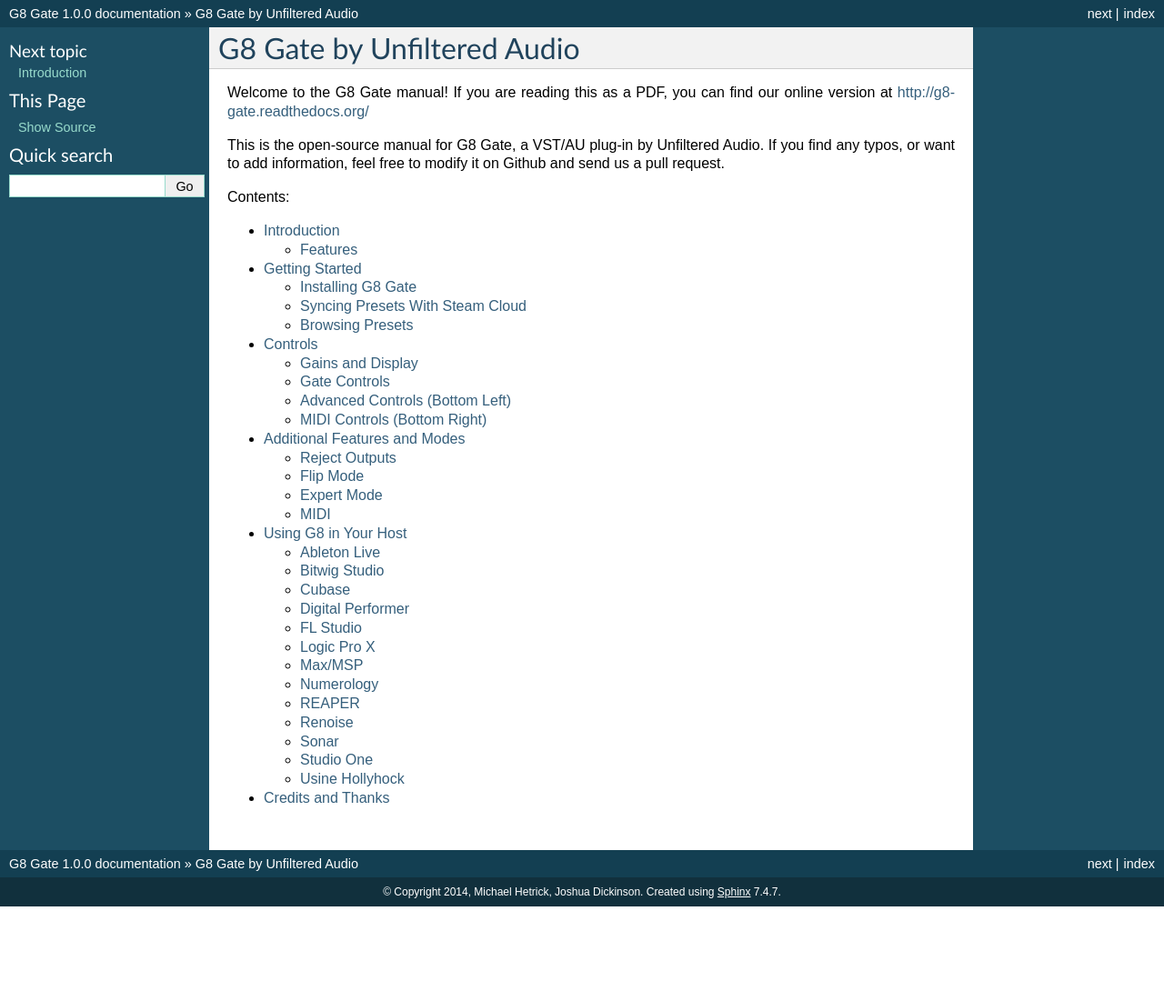
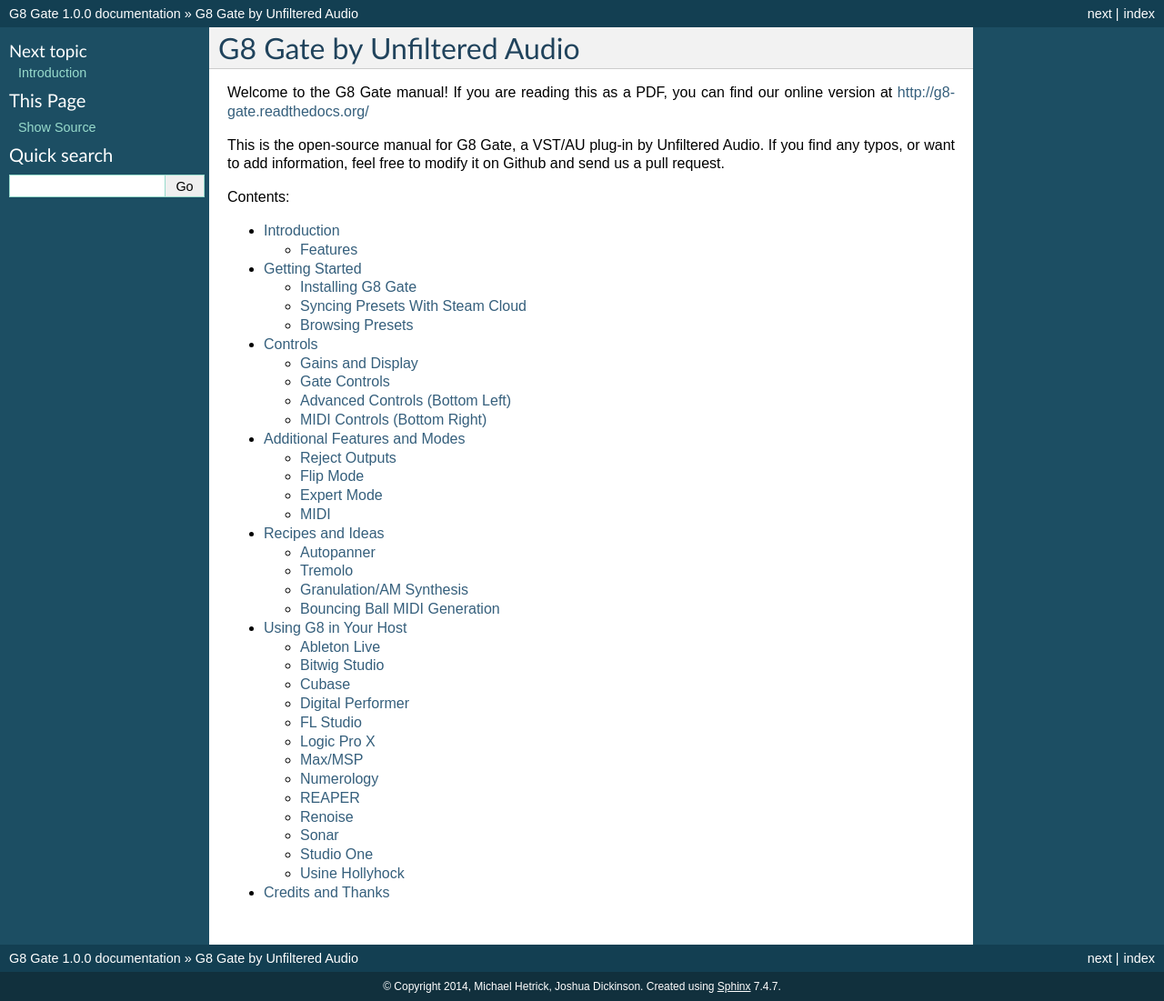
Before and after one commit to UnfilteredAudio/G8GateManual, a Sphinx documentation site: the page built from docs/index.rst, in a window 1280 px wide. Shown: the whole page at 91% size. Built offline with Sphinx 7.4.7, drawn with Linux system fonts in a browser that asks for light colours; formulas are drawn with MathJax 3; pages that are not in the unit, such as notebooks, are missing from menus; before the commit the page ends 997 px from its top, so only the background shows below that; some of the changed lines change nothing that is shown.

Commit message:
Added a recipes section

```diff
--- a/docs/index.rst
+++ b/docs/index.rst
@@ -20,5 +20,6 @@
   gettingstarted
   controls
   modes
+  recipes
   hostinstructions
   credits
--- /dev/null
+++ b/docs/recipes.rst
@@ -0,0 +1,40 @@
+Recipes and Ideas
+=================
+
+Autopanner
+----------
+
+- Take the main outputs from G8. If possible, mix the stereo outputs down to mono (Your DAW probably has a utility for doing this.)
+- Pan that track towards one channel.
+- Take the reject outputs, mix them down, and pan them towards the opposite channel.
+- **For Transient-based Autopanning**, use the "Regular Gating" mode and set the Threshold to a useful value. Your Attack, Release, and Hold times will control how quickly the pan occurs after the threshold is crossed.
+- **For Regular Autopanning**, use the "Cycle" mode and set the Threshold to its minimum value. Again, the Attack, Release, and Hold times will control the panning envelope.
+- For either above mode, the Attack and Release times give you separate control over how quickly the audio pans to one channel and how quickly it pans back. It is a rather dynamic effect!
+
+
+Tremolo
+-------
+
+- Set G8's behavior to "Cycle" (instead of "One Shot" or "Regular Gating").
+- Set the Threshold to its minimum value. You should hear a dramatic tremolo effect.
+- For a softer tremolo effect, adjust the "Reduction" value.
+- Attack, Release, and Hold settings will affect the tremolo's speed.
+
+
+Granulation/AM Synthesis
+------------------------
+
+- Set up the Tremolo patch described above.
+- Set the Attack, Release, and Hold settings to extremely low values. When you can no longer hear the individual cycles, you have achieved AM Synthesis.
+- To space the grains out more, increase the "Delay" setting.
+
+
+Bouncing Ball MIDI Generation
+-----------------------------
+
+- G8 does not need to receive audio for this effect to work.
+- Set the threshold to its minimum setting.
+- Change G8's behavior mode to "Cycle". The gate meter should be jumping up and down.
+- Connect G8's MIDI output to an instrument that you would like to trigger (For more detailed instructions, please see the section on "Using G8 In Your Host").
+- You should now hear the instrument triggering at a regular rate. For a more rapid bounce, decrease the Attack, Hold, and Release times.
+- Once you have a bounce setting that you like, increase/decrease the Delay parameter.
```
